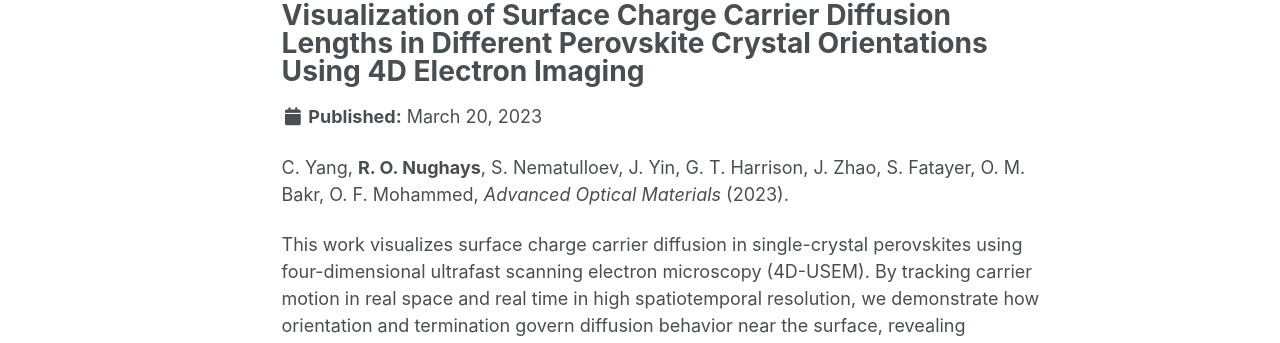
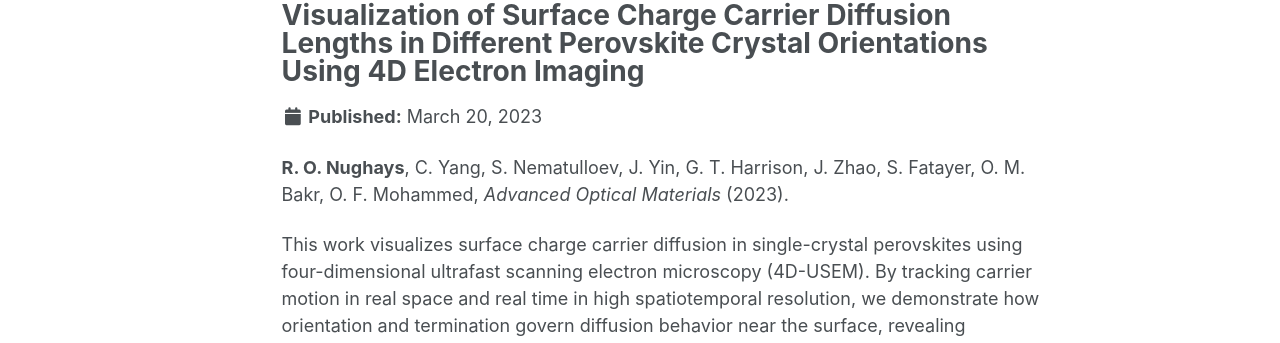
Before and after one commit to RazanNughays/RazanNughays.github.io, a Jekyll site: the page built from _publications/2023-03-20-4d-electron-imaging-perovskites.md, in a window 1280 px wide and 1056 px high. Shown: the part 100-443 px from the top of the window. Built offline with Jekyll 4.4.1, drawn with Linux system fonts in a browser that asks for light colours; a script bundle is joined from its source files by our own code; library files that are not in the unit come from our copies.

```diff
--- a/_publications/2023-03-20-4d-electron-imaging-perovskites.md
+++ b/_publications/2023-03-20-4d-electron-imaging-perovskites.md
@@ -6,6 +6,6 @@ date: 2023-03-20
 link: "https://doi.org/10.1002/adom.202300190"
 ---
 
-C. Yang, **R. O. Nughays**, S. Nematulloev, J. Yin, G. T. Harrison, J. Zhao, S. Fatayer, O. M. Bakr, O. F. Mohammed, *Advanced Optical Materials* (2023).
+**R. O. Nughays**, C. Yang, S. Nematulloev, J. Yin, G. T. Harrison, J. Zhao, S. Fatayer, O. M. Bakr, O. F. Mohammed, *Advanced Optical Materials* (2023).
 
 This work visualizes surface charge carrier diffusion in single-crystal perovskites using four-dimensional ultrafast scanning electron microscopy (4D-USEM). By tracking carrier motion in real space and real time in high spatiotemporal resolution, we demonstrate how orientation and termination govern diffusion behavior near the surface, revealing anisotropic transport pathways that are not accessible through conventional optical measurements.
```
